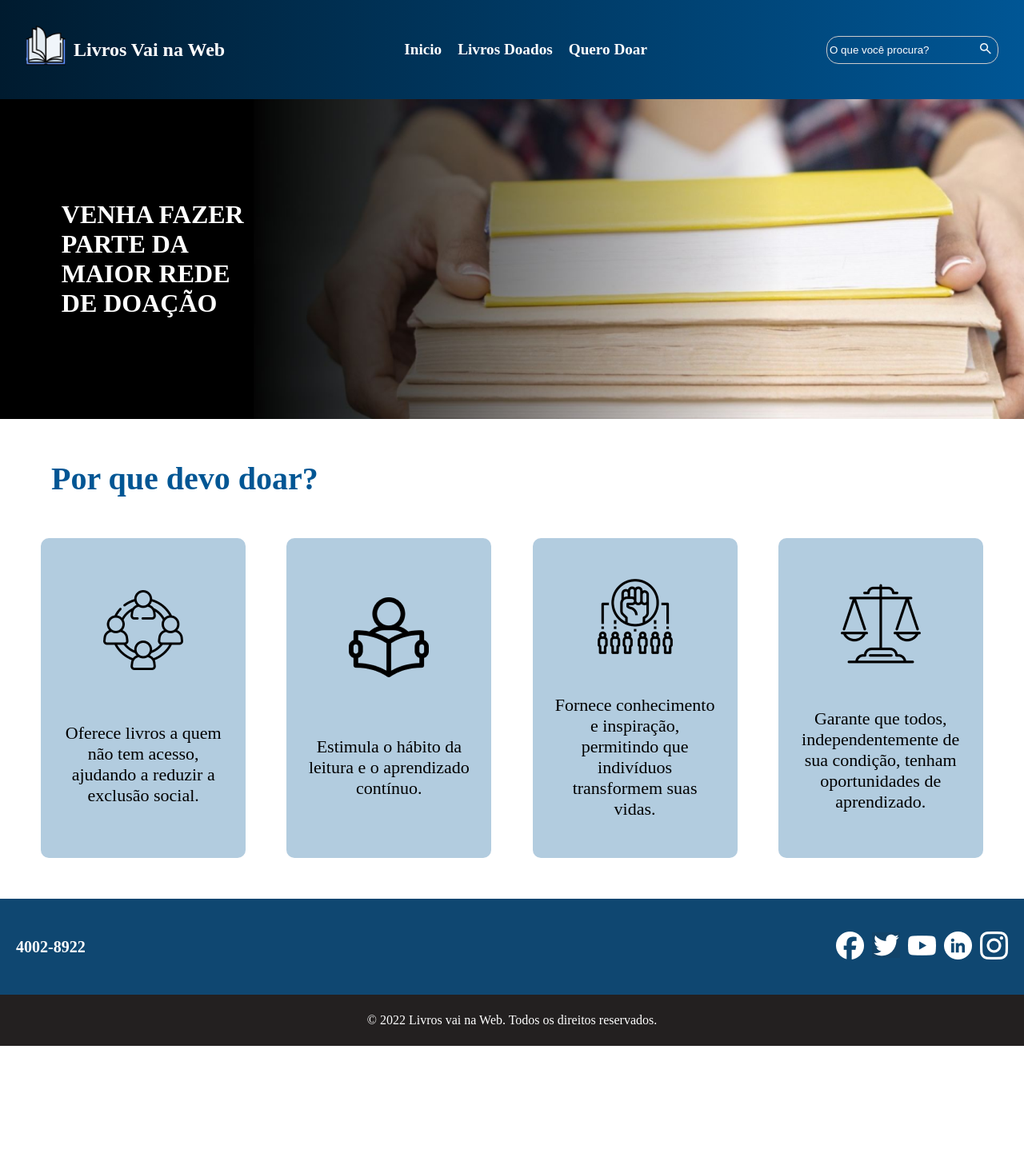
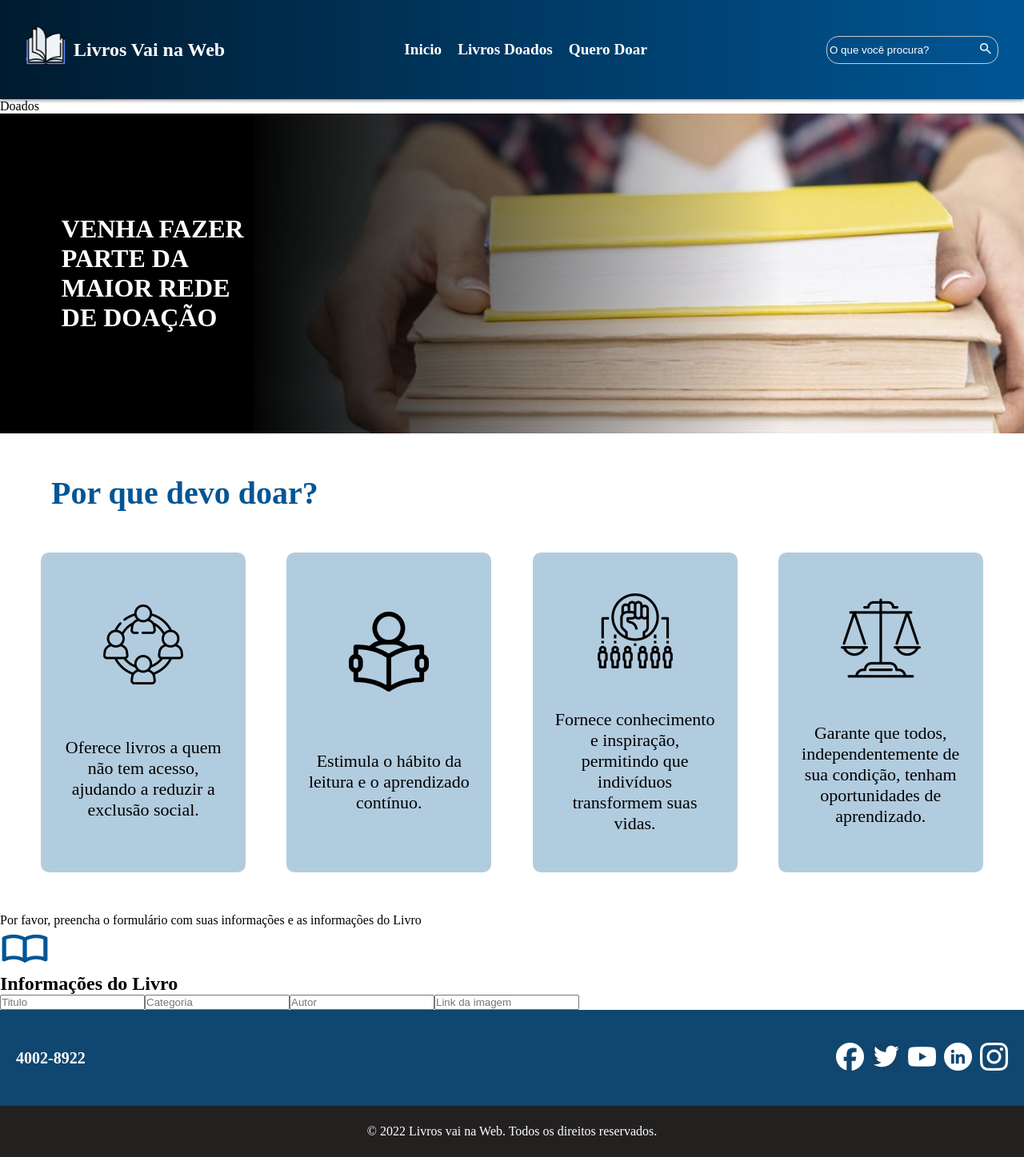
Before and after one commit to Guhfrontend/DesafioVNW, a React (Vite) app: page /doados in a window 1280 px wide. Shown: the whole page at 80% size. Before the commit the page ends 1308 px from the top, so only its background shows below. Built offline with nearby package versions, Linux system fonts and the light colour scheme.

Commit message:
feat: Construção da infraestrutura

```diff
--- a/src/App.jsx
+++ b/src/App.jsx
@@ -3,12 +3,14 @@ import Header from './Components/header/Header'
 import Home from './Pages/Home/Home'
 import "./App.css"
 import Footer from './Components/footer/Footer'
+import QueroDoar from './Pages/QueroDoar/QueroDoar'
 
 export default function App() {
   return (
     <>
     <Header />
     <Home />
+    <QueroDoar />
     <Footer />
     </>
   )}
--- a/src/Components/header/Header.jsx
+++ b/src/Components/header/Header.jsx
@@ -3,6 +3,9 @@ import logo from "../../assets/2702154 1logo.png"
 import lupa from "../../assets/search.png"
 import s from './Header.module.scss'
 import { BrowserRouter, Link, Route, Routes } from 'react-router-dom'
+import QueroDoar from '../../Pages/QueroDoar/QueroDoar'
+import Doados from '../../Pages/Doados/Doados'
+import Doar from '../../Pages/Doar/Doar'
 
 
 export default function Header() {
@@ -27,9 +30,9 @@ export default function Header() {
           </div>
         </header>
         <Routes>
-          <Route path="/" />
-          <Route path="/doados" />
-          <Route path="/doar" />
+          <Route path="/" element={<QueroDoar />} />
+          <Route path="/doados" element={<Doados />} />
+          <Route path="/doar" element={<Doar />} />
         </Routes>
       </BrowserRouter>
 
--- /dev/null
+++ b/src/Pages/Doados/Doados.jsx
@@ -0,0 +1,9 @@
+import React from 'react'
+
+function Doados() {
+  return (
+    <div>Doados</div>
+  )
+}
+
+export default Doados
--- /dev/null
+++ b/src/Pages/Doar/Doar.jsx
@@ -0,0 +1,9 @@
+import React from 'react'
+
+function Doar() {
+  return (
+    <div>Doar</div>
+  )
+}
+
+export default Doar
--- /dev/null
+++ b/src/Pages/QueroDoar/QueroDoar.jsx
@@ -0,0 +1,24 @@
+import React from 'react'
+import iconeLivro from "../../assets/iconeLivro.png"
+import s from './QueroDoar.module.scss'
+
+
+export default function QueroDoar() {
+    return (
+        <>
+            <section>
+                <p>Por favor, preencha o formulário com suas informações e as informações do Livro</p>
+                <form action="">
+                    <div>
+                        <img src={iconeLivro} alt="icone de livro" />
+                        <h2>Informações do Livro</h2>
+                    </div>
+                    <input type="text" placeholder='Titulo'/>
+                    <input type="text" placeholder='Categoria'/>
+                    <input type="text" placeholder='Autor'/>
+                    <input type="text" placeholder='Link da imagem'/>
+                </form>
+            </section>
+        </>
+    )
+}
```
Also changed, not shown: src/Pages/QueroDoar/QueroDoar.module.scss (added), src/assets/iconeLivro.png (added).
